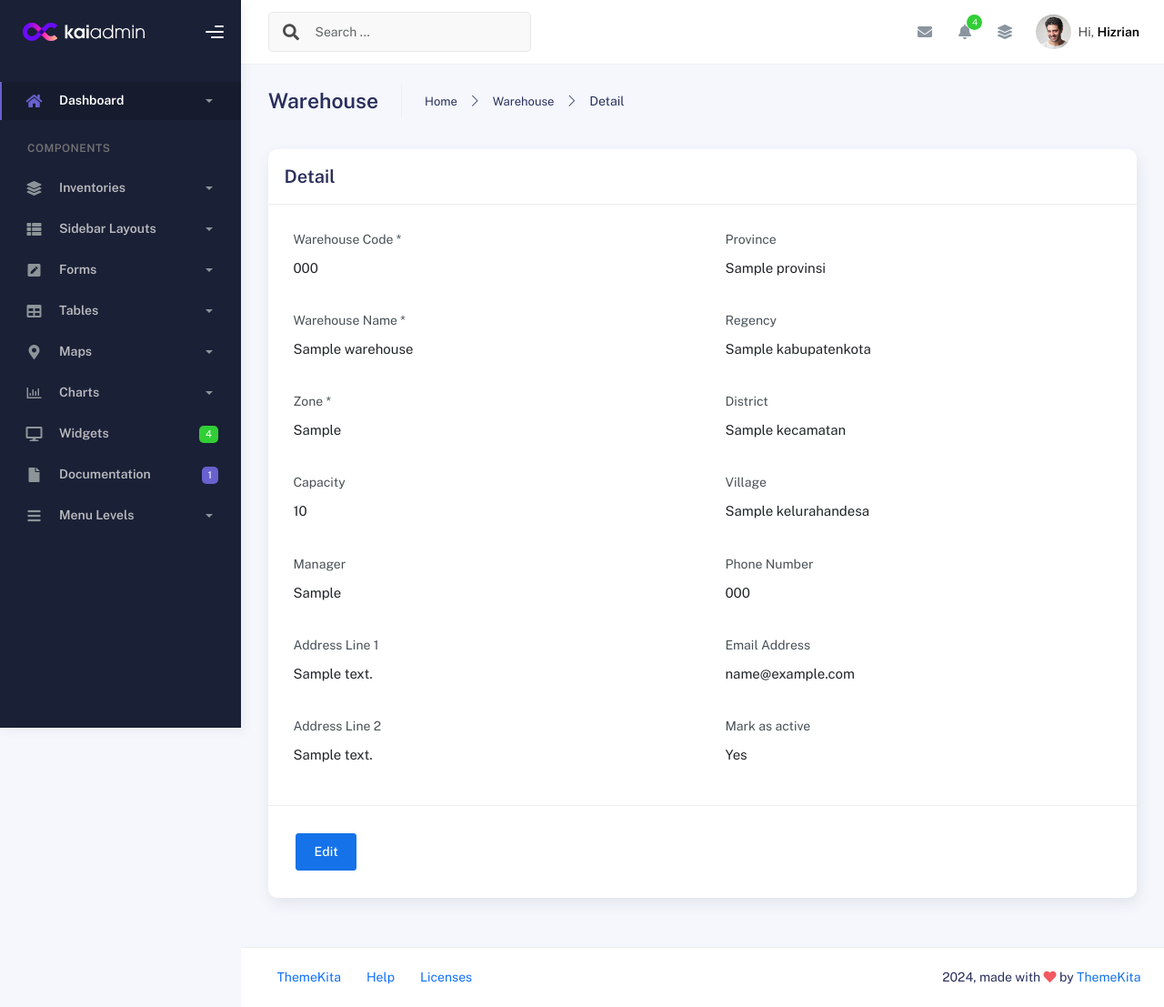
After one commit to abimanyugithub/tooling-warehouse-management-system, a Django app: page /inventory/warehouse/detail/00000000-0000-0000-0000-000000000001 in a window 1280 px wide. The commit adds this page. Shown: the whole page at 91% size. Run offline with Django 5.2, Linux system fonts and the light colour scheme; tables that the repository leaves empty hold one stand-in row (values such as "Sample post"); some libraries are stand-ins or nearby versions.

Commit message:
create crud for warehouse

```diff
--- a/applications/inventory/forms.py
+++ b/applications/inventory/forms.py
@@ -19,6 +19,7 @@ class WarehouseForm(forms.ModelForm):
             'village',
             'phone_number',
             'email',
+            'active'
         ]
 
         labels = {
@@ -33,6 +34,7 @@ class WarehouseForm(forms.ModelForm):
             'regency': 'Regency',
             'district': 'District',
             'village': 'Village',
+            'active':'Mark as active'
         }
 
         help_texts = {
@@ -49,6 +51,7 @@ class WarehouseForm(forms.ModelForm):
             'village': 'Select the village (optional).',
             'phone_number': 'Enter a contact phone number for the warehouse (e.g., +6281234567890) (optional).',
             'email': 'Enter a contact email address for the warehouse (optional).',
+            # 'active': 'Check if this is currently active.',
         }
 
     def __init__(self, *args, **kwargs):
@@ -62,6 +65,10 @@ class WarehouseForm(forms.ModelForm):
                 field.widget.attrs.update({'class': 'form-control parsley-error'})
             else:
                 field.widget.attrs.update({'class': 'form-control'})
+
+            if 'active' in self.fields:
+                # Set widget untuk 'is_active' (misalnya, mengubah checkbox menjadi readonly)
+                self.fields['active'].widget.attrs.update({'class': 'form-check form-check-input'})
 
             # Optionally, add other attributes like autocomplete="off"
             field.widget.attrs.update({'autocomplete': 'off'})
--- a/applications/inventory/models.py
+++ b/applications/inventory/models.py
@@ -31,5 +31,6 @@ class Warehouse(models.Model):
     def __str__(self):
         return f"{self.code} ({self.name})"
 
+
     class Meta:
         ordering = ['code']
--- a/applications/inventory/templatetags/custom_filters.py
+++ b/applications/inventory/templatetags/custom_filters.py
@@ -9,12 +9,23 @@ register = template.Library()
 
 @register.filter
 def get_field_value(obj, attr_name):
-    """ Filter ini mengambil nilai dari field yang ditentukan dari sebuah instance model Django, dengan penanganan khusus untuk file fields & date. """
+
+    # Mengambil nilai field dari objek model berdasarkan nama field (attr_name)
     value = getattr(obj, attr_name, None)
+
+    #  Menangani FieldFile (misalnya ImageField atau FileField pada model)
     if isinstance(value, FieldFile):
         return os.path.basename(value.name)
+
+    # Menangani datetime (mengonversi menjadi format yang lebih mudah dibaca)
     if isinstance(value, datetime.datetime):
         return format(value, 'd/m/Y H:i')
+
+    # Menangani date (mengonversi menjadi format yang lebih mudah dibaca)
     if isinstance(value, datetime.date):
         return value.strftime('%d-%b-%Y')
+
+    # Menangani boolean (mengonversi menjadi 'Yes'/'No')
+    if isinstance(value, bool):
+        return "Yes" if value else "No"
     return value
--- a/applications/inventory/urls.py
+++ b/applications/inventory/urls.py
@@ -6,6 +6,8 @@ urlpatterns = [
     path('inventory/warehouse/create', views.CreateWarehouse.as_view(), name='warehouse_create'),
     path('inventory/warehouse/update/<uuid:pk>', views.UpdateWarehouse.as_view(), name='warehouse_update'),
     path('inventory/warehouse/list', views.ListWarehouse.as_view(), name='warehouse_list'),
+    path('inventory/warehouse/detail/<uuid:pk>', views.DetailWarehouse.as_view(), name='warehouse_detail'),
+
     path('kabupaten-kota/', views.get_kabupaten_kota, name='get_kabupaten_kota'),
     path('kecamatan/', views.get_kecamatan, name='get_kecamatan'),
     path('kelurahan-desa/', views.get_kelurahan_desa, name='get_kelurahan_desa'),
--- a/applications/inventory/views.py
+++ b/applications/inventory/views.py
@@ -1,7 +1,7 @@
 from django.http import HttpResponse
 from django.shortcuts import render
 from django.urls import reverse_lazy
-from django.views.generic import CreateView, TemplateView, ListView, UpdateView
+from django.views.generic import CreateView, TemplateView, ListView, UpdateView, DetailView
 from .models import Warehouse, Provinsi, KabupatenKota, Kecamatan, KelurahanDesa
 from .forms import WarehouseForm, ProvinsiForm, KabupatenKotaForm, KecamatanForm, KelurahanDesaForm
 from django.contrib import messages
@@ -27,9 +27,11 @@ class ListWarehouse(ListView):
             'email': 'Email Address',
             'manager': 'Manager'
         }
+
+        context['title'] = self.model.__name__
         context['breadcrumb'] = [
             {'name': 'Home', 'url': 'dashboard_view'},
-            {'name': 'Warehouse', 'url': 'warehouse_list'},
+            {'name': f'{self.model.__name__}', 'url': 'warehouse_list'},
             {'name': 'List', 'url': None}  # No URL for the last breadcrumb item
         ]
 
@@ -47,7 +49,7 @@ class CreateWarehouse(CreateView):
         context['disable_fields'] = ['province', 'regency', 'district', 'village']
         context['breadcrumb'] = [
             {'name': 'Home', 'url': 'dashboard_view'},
-            {'name': 'Warehouse', 'url': 'warehouse_list'},
+            {'name': f'{self.model.__name__}', 'url': 'warehouse_list'},
             {'name': 'Register', 'url': None}  # No URL for the last breadcrumb item
         ]
         return context
@@ -65,6 +67,7 @@ class UpdateWarehouse(UpdateView):
     model = Warehouse
     form_class = WarehouseForm
     success_url = reverse_lazy('warehouse_list')
+    context_object_name = 'item'
 
     def get_form(self, form_class=None):
         form = super().get_form(form_class)
@@ -94,8 +97,8 @@ class UpdateWarehouse(UpdateView):
         context['disable_fields'] = ['province', 'regency', 'district', 'village']
         context['breadcrumb'] = [
             {'name': 'Home', 'url': 'dashboard_view'},
-            {'name': 'Warehouse', 'url': 'warehouse_list'},
-            {'name': 'Update', 'url': None}  # No URL for the last breadcrumb item
+            {'name': f'{self.model.__name__}', 'url': 'warehouse_list'},
+            {'name': 'Edit', 'url': None}  # No URL for the last breadcrumb item
         ]
         return context
 
@@ -111,6 +114,28 @@ class UpdateWarehouse(UpdateView):
 
         # Optionally, you can add additional custom context if needed
         return self.render_to_response(self.get_context_data(form=form))
+
+class DetailWarehouse(DetailView):
+    model = Warehouse
+    template_name = 'inventory/pages/warehouse/detail.html'
+    context_object_name = 'item'  # This is the object name you'll use in the template
+
+    def get_context_data(self, **kwargs):
+        context = super().get_context_data(**kwargs)
+        # Initialize the form and add it to the context
+        form = WarehouseForm(instance=self.object)
+        # Menonaktifkan setiap field dalam form
+        for field in form.fields.values():
+            field.disabled = True
+
+        context['form'] = form
+        context['disable_fields'] = ['province', 'regency', 'district', 'village']
+        context['breadcrumb'] = [
+            {'name': 'Home', 'url': 'dashboard_view'},
+            {'name': f'{self.model.__name__}', 'url': 'warehouse_list'},
+            {'name': 'Detail', 'url': None}  # No URL for the last breadcrumb item
+        ]
+        return context
 
 def get_kabupaten_kota(request):
     provinsi_id = request.GET.get('province')
--- /dev/null
+++ b/templates/inventory/pages/warehouse/detail.html
@@ -0,0 +1,46 @@
+{% extends 'inventory/layouts/base.html' %}
+{% load static custom_filters %}
+
+{% block content %}
+<!-- [ Main Content ] start -->
+<div class="page-header">
+    <h3 class="fw-bold mb-3">Warehouse</h3>
+    <!-- [ breadcrumb ] start -->
+    {% block breadcrumbs %}
+        {% include 'inventory/includes/breadcrumb.html' %}
+    {% endblock breadcrumbs %}
+    <!-- [ breadcrumb ] end -->
+</div>
+
+<div class="row">
+    <div class="col-md-12">
+        <div class="card">
+            <div class="card-header">
+                <div class="card-title">Detail</div>
+            </div>
+                <div class="card-body">
+                    {% csrf_token %}
+                    <div class="row">
+                        <div class="col-md-6">
+                        {% for field in form %}
+                            {% if forloop.counter0|divisibleby:7 and not forloop.first %}
+                                <!-- Start a new column for every second field -->
+                                </div>
+                                <div class="col-md-6">
+                            {% endif %}
+                            <div class="form-group">
+                                <label>{{ field.label }}</label>
+                                <p>{{ object|get_field_value:field.name }}</p>
+                            </div>
+                        {% endfor %}
+                        </div>
+                    </div>
+                </div>
+            <div class="card-action">
+                <button class="btn btn-primary" onclick="window.location.href='{% url 'warehouse_update' pk=object.id %}'">Edit</button>
+            </div>
+        </div>
+    </div>
+</div>
+<!-- [ Main Content ] end -->
+{% endblock content %}
--- a/templates/inventory/pages/warehouse/update.html
+++ b/templates/inventory/pages/warehouse/update.html
@@ -16,7 +16,7 @@
     <div class="col-md-12">
         <div class="card">
             <div class="card-header">
-                <div class="card-title">Update</div>
+                <div class="card-title">Edit</div>
             </div>
                 <!-- <form class="needs-validation" novalidate> -->
                 <form id="demo-form" method="post" data-parsley-validate>
```
Also changed, not shown: templates/inventory/pages/warehouse/list.html (+3 -6 lines).
